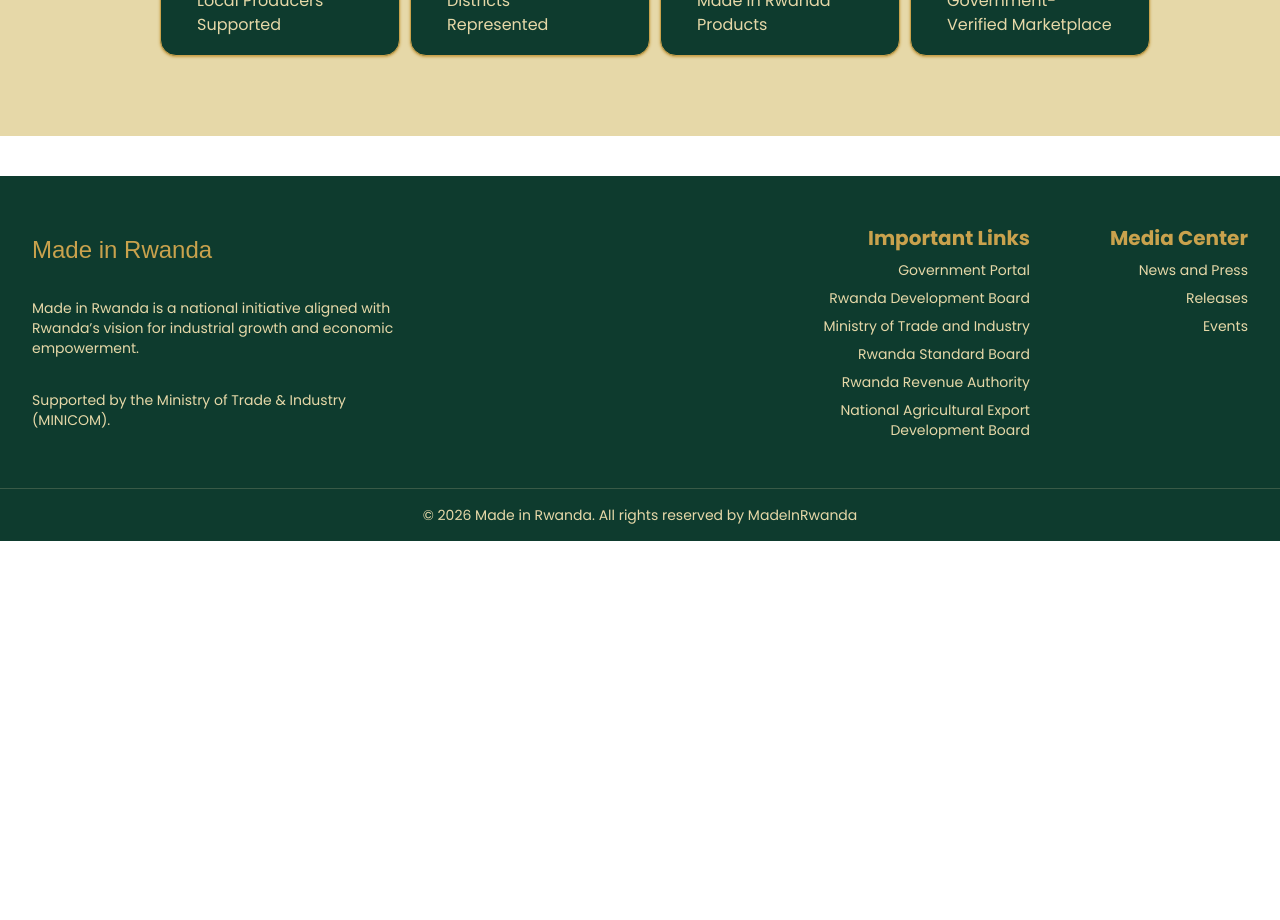
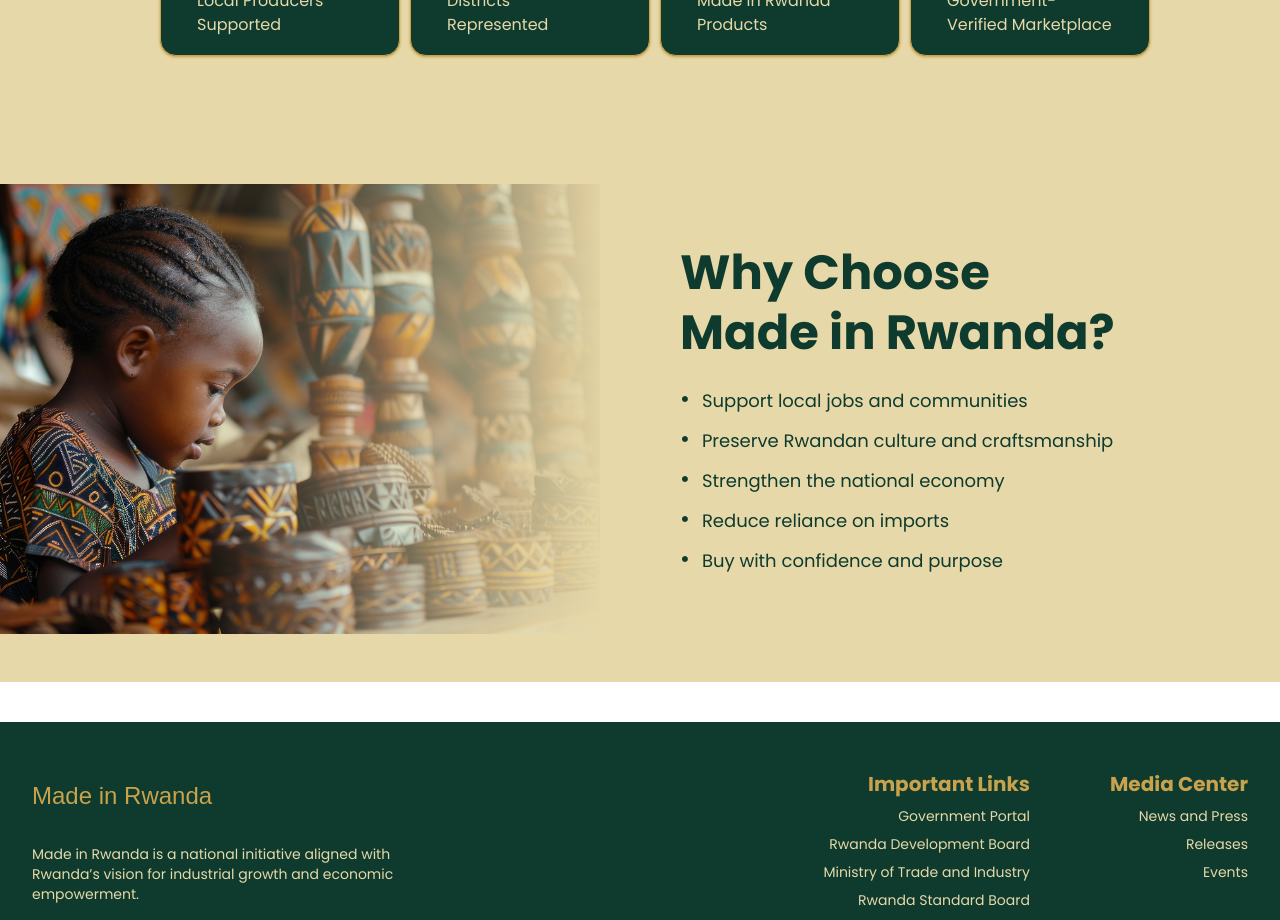
Before and after one commit to MuzamilWazir/madeinrewandawebsitefrontend, a Next.js app: page / in a window 1280 px wide. Shown: the part 3320-4240 px from the top of the page. Before the commit the page ends 3861 px from the top, so only its background shows below. Built offline with nearby package versions, Linux system fonts and the light colour scheme; a web font is replaced by a local one.

Commit message:
why chose Section

```diff
--- a/src/app/page.js
+++ b/src/app/page.js
@@ -6,6 +6,7 @@
 import HeroSection from "@/components/HeroSection";
 import Navbar from "@/components/Navbar";
 import RealImpact from "@/components/RealImpact";
+import WhyChoseSection from "@/components/WhyChoseSection";
 import React from "react";
 
 const page = () => {
@@ -17,6 +18,7 @@
       <DiscoverSection />
       <FeatureProductSection />
       <RealImpact />
+      <WhyChoseSection/>
     </div>
   );
 };
--- /dev/null
+++ b/src/components/WhyChoseSection.jsx
@@ -0,0 +1,49 @@
+import React from "react";
+import Image from "next/image";
+
+const REASONS = [
+  "Support local jobs and communities",
+  "Preserve Rwandan culture and craftsmanship",
+  "Strengthen the national economy",
+  "Reduce reliance on imports",
+  "Buy with confidence and purpose",
+];
+
+const WhyChoseSection = () => {
+  return (
+    <section className="bg-accent">
+      <div className=" py-12">
+        <div className="grid grid-cols-2 items-center gap-20">
+          <div className="relative w-full h-75 sm:h-87.5 lg:h-112.5 overflow-hidden ">
+            <Image
+              src="/WhyChoseImage.png"
+              alt="Rwandan artisan crafting pottery"
+              fill
+              draggable={false}
+              className="object-cover select-none"
+            />
+          </div>
+
+          <div className="space-y-6">
+            <h1 className="text-3xl sm:text-4xl lg:text-5xl font-bold text-primary leading-tight">
+              Why Choose
+              <br />
+              Made in Rwanda?
+            </h1>
+
+            <div className="space-y-3">
+              {REASONS.map((reason, index) => (
+                <div key={index} className="flex items-start gap-3">
+                  <span className="text-primary text-2xl leading-none">•</span>
+                  <p className="text-primary text-base sm:text-lg">{reason}</p>
+                </div>
+              ))}
+            </div>
+          </div>
+        </div>
+      </div>
+    </section>
+  );
+};
+
+export default WhyChoseSection;
```
Also changed, not shown: public/WhyChoseImage.png (added).
